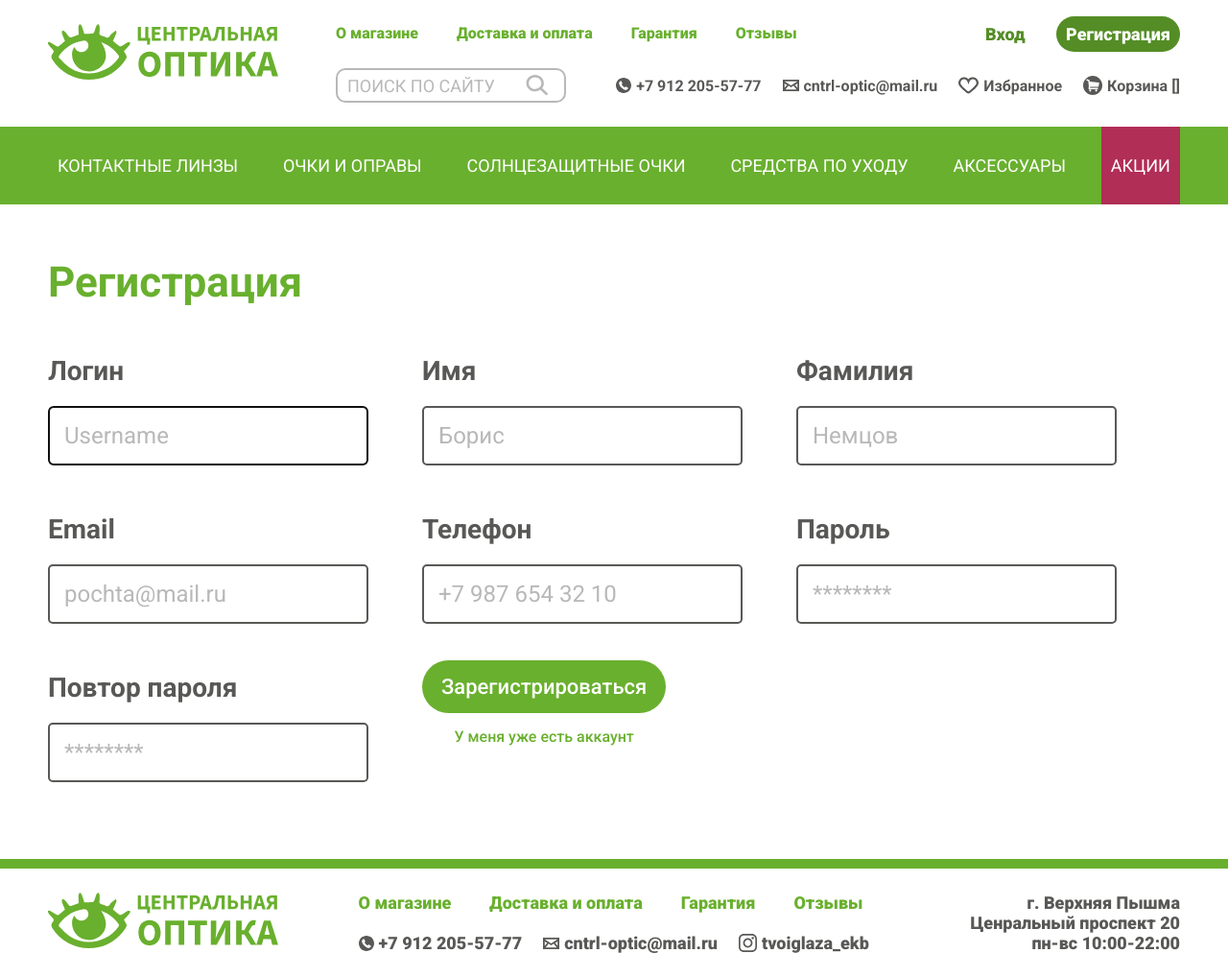
After one commit to creaexo/glasses, a Django app: page /register/ in a window 1280 px wide. The commit adds this page. Shown: the whole page at 96% size. Run offline with Django 4.2, Linux system fonts and the light colour scheme; some libraries are stand-ins or nearby versions.

```diff
--- /dev/null
+++ b/siteg/glasses/forms.py
@@ -0,0 +1,41 @@
+from django import forms
+from django.contrib.auth.forms import UserCreationForm, AuthenticationForm
+from django.contrib.auth.models import User
+
+from .models import Order, Customer
+
+
+class OrderForm(forms.ModelForm):
+
+    def __init__(self, *args, **kwargs):
+        super().__init__(*args, **kwargs)
+        self.fields['order_date'].label = 'Дата получения заказа'
+
+    order_date = forms.DateField(widget=forms.TextInput(attrs={'type': 'date'}))
+
+    class Meta:
+        model = Order
+        fields = (
+            'first_name', 'last_name', 'phone', 'address', 'buying_type', 'order_date', 'comment'
+        )
+
+
+class RegisterUserForm(UserCreationForm):
+    CHOICES = [('Мужской', 'Мужской'),
+               ('Женский', 'Женский')]
+    username = forms.CharField(label='Логин', widget=forms.TextInput(attrs={'placeholder': 'Username'}))
+    email = forms.EmailField(label='Email', widget=forms.EmailInput(attrs={'placeholder': 'pochta@mail.ru'}))
+    password1 = forms.CharField(label='Пароль', widget=forms.PasswordInput(attrs={'placeholder': '********'}))
+    password2 = forms.CharField(label='Повтор пароля', widget=forms.PasswordInput(attrs={'placeholder': '********'}))
+    first_name = forms.CharField(label='Имя', widget=forms.TextInput(attrs={'placeholder': 'Борис'}))
+    last_name = forms.CharField(label='Фамилия', widget=forms.TextInput(attrs={'placeholder': 'Немцов'}))
+
+    phone = forms.CharField(label='Телефон', widget=forms.TextInput(attrs={'placeholder': '+7 987 654 32 10'}))
+    class Meta:
+        model = User
+        fields = ('username', 'first_name', 'last_name', 'email', 'phone', 'password1', 'password2', )
+
+
+class LoginUserForm(AuthenticationForm):
+    username = forms.CharField(label='Логин', widget=forms.TextInput(attrs={'class': 'form-input'}))
+    password = forms.CharField(label='Пароль', widget=forms.PasswordInput(attrs={'class': 'form-input'}))
--- a/siteg/glasses/static/glasses/css/style.css
+++ b/siteg/glasses/static/glasses/css/style.css
@@ -204,6 +204,14 @@ header nav a{
     border-radius: 2rem;
 }
 
+.silo a:last-child:hover{
+    color: #548D25;
+    background: none;
+    margin-left: 3rem;
+    padding: 0.8rem 1rem ;
+    border-radius: 0rem;
+}
+
 /*товары*/
 
 .centerr{
@@ -593,7 +601,7 @@ footer nav a{
 
 .personal_data label:not(.rad, .regg), .adres label{
     font-size: 2.8rem;
-    width: 30rem;
+    width: 29rem;
 
     margin-top: 5rem;
     font-weight: 700;
--- a/siteg/glasses/templates/glasses/base.html
+++ b/siteg/glasses/templates/glasses/base.html
@@ -21,7 +21,7 @@
 <body>
     <header>
         <div class="center">
-            <a href="../../../../../"><img src="{% static '/glasses/img/Union.svg' %}" alt="logo" class="logo"></a>
+            <a href="{% url 'index' %}"><img src="{% static '/glasses/img/Union.svg' %}" alt="logo" class="logo"></a>
             <div class="con">
                 <div class="hup">
                     <nav>
@@ -31,8 +31,14 @@
                         <a href="#">Отзывы</a>
                     </nav>
                     <div class="silo">
-                        <a href="/login" class="vhod">Вход</a>
-                        <a href="/signin" class="reg">Регистрация</a>
+                        {% if request.user.is_authenticated %}
+                        <a href="{% url 'logout' %}" class="vhod">Выйти</a>
+                            <a href="{% url 'login' %}" class="vhod">{{user.username}}</a>
+
+                        {% else %}
+                            <a href="{% url 'login' %}" class="vhod">Вход</a>
+                            <a href="{% url 'register' %}" class="reg">Регистрация</a>
+				        {% endif %}
                     </div>
                 </div>
                 <div class="hdown">
@@ -67,12 +73,12 @@
     </header>
     <section class="centerr">
         <nav class="things">
-            <a href="#">контактные линзы</a>
-            <a href="#">очки и оправы</a>
-            <a href="#">солнцезащитные очки</a>
-            <a href="#">средства по уходу</a>
-            <a href="#">аксессуары</a>
-            <a href="#">акции</a>
+            <a href="{% url 'category_detail' slug='lenses' %}">контактные линзы</a>
+            <a href="{% url 'category_detail' slug='glasses' %}">очки и оправы</a>
+            <a href="{% url 'category_detail' slug='sun_glasses' %}">солнцезащитные очки</a>
+            <a href="{% url 'category_detail' slug='care_products' %}">средства по уходу</a>
+            <a href="{% url 'category_detail' slug='accessories' %}">аксессуары</a>
+            <a href="{% url 'category_detail' slug='sell' %}">акции</a>
         </nav>
     </section>
 
--- /dev/null
+++ b/siteg/glasses/templates/glasses/register.html
@@ -0,0 +1,25 @@
+{% extends 'glasses/base.html' %}
+
+{% block content %}
+    <div class="center1200">
+ <form action="" method="POST" name="person" class="person">
+            <section class="up">
+                <h1>Регистрация</h1>
+            </section>
+            <section class="personal_data md">
+                    {% for f in form %}
+                {% csrf_token %}
+                <label for="{{ f.id_for_label }}">{{f.label}} {{ f.errors }}
+                    {{ f }}
+                                    </label>
+                    {% endfor %}
+
+                    <div class="signin">
+                        <input type="submit" value="Зарегистрироваться" class="regg">
+                        <a href="#" class="have">У меня уже есть аккаунт</a>
+                    </div>
+
+            </section>
+        </form>
+    </div>
+{% endblock %}
--- a/siteg/glasses/urls.py
+++ b/siteg/glasses/urls.py
@@ -3,9 +3,9 @@ from django.urls import path
 from .views import *
 
 urlpatterns = [
-    path('', BaseView.as_view()),
+    path('', BaseView.as_view(), name='index'),
     path('person', person),
-    path('login', login),
+    path('login', LoginUser.as_view(), name="login"),
     path('signin', signin),
     path('basket', basket),
     path('product', product),
@@ -16,4 +16,7 @@ urlpatterns = [
     path('add-to-cart/<str:ct_model>/<str:slug>/', AddToCartView.as_view(), name='add_to_cart'),
     path('remove-from-cart/<str:ct_model>/<str:slug>/', DeleteFromCartView.as_view(), name='delete_from_cart'),
     path('change_qty/<str:ct_model>/<str:slug>/', ChangeQTYView.as_view(), name='change_qty'),
+    path('сheckout/', CheckoutView.as_view(), name='сheckout'),
+    path('register/', RegisterUser.as_view(), name='register'),
+    path('logout/', logout_user, name='logout'),
 ]
--- a/siteg/glasses/views.py
+++ b/siteg/glasses/views.py
@@ -1,15 +1,19 @@
+from django.contrib.auth import logout
+from django.contrib.auth.views import LoginView
 from django.shortcuts import render
 
 # Create your views here.
 import datetime
 from django.http import HttpResponseRedirect
 from django.shortcuts import render, redirect
-
+from django.views.generic import ListView, DetailView, CreateView, FormView
 from .models import *
 from django.views.generic import DetailView, View
 from .mixins import *
 from django.contrib.contenttypes.models import ContentType
 from django.contrib import messages
+from django.urls import reverse_lazy
+from .forms import *
 class ProductDetailView(CartMixin, CategoryDetailMixin, DetailView):
 
     CT_MODEL_MODEL_CLASS = {
@@ -92,6 +96,8 @@ class ChangeQTYView(CartMixin, View):
         messages.add_message(request, messages.INFO, "Кол-во успешно изменено")
         print(request.POST)
         return HttpResponseRedirect('/cart/')
+
+
 class BaseView(CartMixin, View):
     def get(self, request, *args, **kwargs):
         products_g = LatestProducts.objects.get_products_for_main_page('glasses')
@@ -113,6 +119,52 @@ class CartView(CartMixin,View):
             'cart': self.cart
         }
         return render(request, 'glasses/cart.html', context)
+
+
+class CheckoutView(CartMixin, View):
+
+    def get(self, request, *args, **kwargs):
+        categories = Category.objects.get_categories_for_left_sidebar()
+        form = OrderForm(request.POST or None)
+        context = {
+            'cart': self.cart,
+            'categories': categories,
+            'form': form
+        }
+        return render(request, 'checkout.html', context)
+
+class RegisterUser(CreateView):
+    form_class = RegisterUserForm
+    template_name = 'glasses/register.html'
+    success_url = reverse_lazy('login')
+    def get_context_data(self, *, object_list=None, **kwargs):
+        context = super().get_context_data(**kwargs)
+
+        return dict(list(context.items()))
+
+    def form_valid(self, form):
+        user = form.save()
+        login(self.request)
+        return redirect('index')
+
+
+class LoginUser(LoginView):
+    form_class = LoginUserForm
+    template_name = 'glasses/login.html'
+
+    def get_context_data(self, *, object_list=None, **kwargs):
+        context = super().get_context_data(**kwargs)
+        return dict(list(context.items()))
+
+
+    def get_success_url(self):
+        return reverse_lazy('index')
+
+
+def logout_user(request):
+    logout(request)
+    return redirect('login')
+
 def person(request):
     return render(request, "glasses/person.html")
 
```
Also changed, not shown: siteg/glasses/admin.py (+18 -3 lines), siteg/glasses/mixins.py (+6 -4 lines), siteg/glasses/models.py (+51 -1 lines), siteg/glasses/templates/glasses/login.html (+12 -12 lines).
